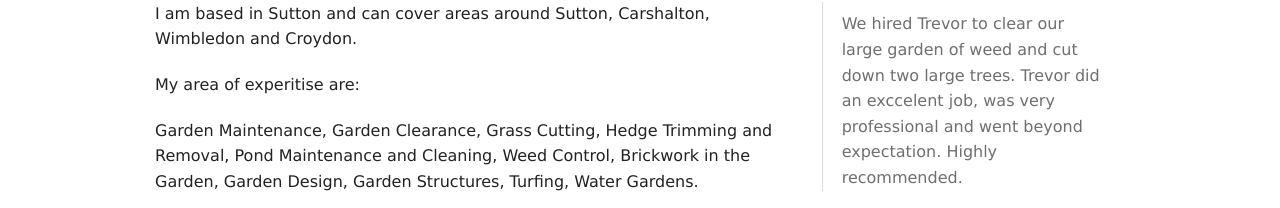
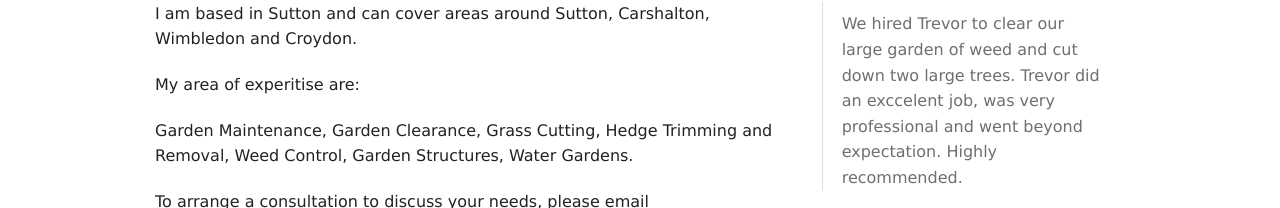
Before and after one commit to trevorevans/trevorevans.github.io, a website: page index.html in a window 1280 px wide. Shown: the part 264-472 px from the top of the page. Drawn offline with Linux system fonts and the light colour scheme.

Commit message:
corrected skills

```diff
--- a/index.html
+++ b/index.html
@@ -41,9 +41,7 @@
 						<p>My area of experitise are:</p>
 
 						<p>Garden Maintenance, Garden Clearance, Grass Cutting, Hedge Trimming
-							and Removal, Pond Maintenance and Cleaning, Weed Control, Brickwork
-							in the Garden, Garden Design, Garden Structures, Turfing,
-							Water Gardens. </p>
+							and Removal, Weed Control, Garden Structures, Water Gardens. </p>
 
 						<p>To arrange a consultation to discuss your needs, please email
 							trevorevans1956@gmail.com or phone us on:  097579986678</p>
```
